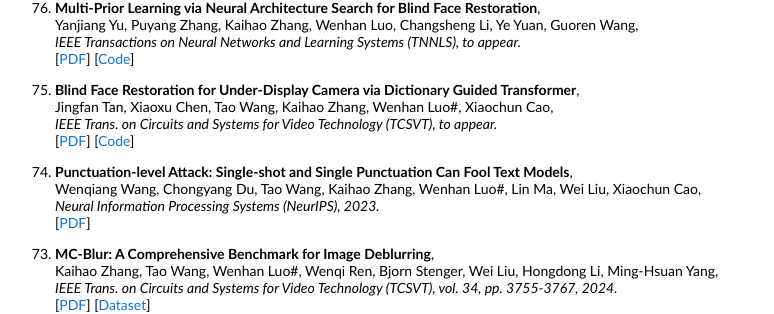
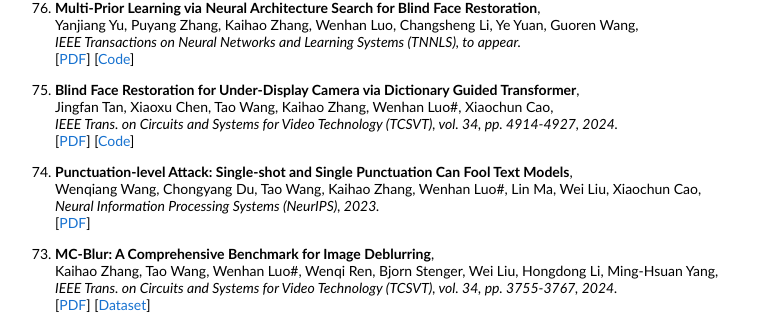
Before and after one commit to whluo/whluo.github.io, a Jekyll site: the page assets/publication.html, which Jekyll copies as it is, in a window 1280 px wide and 900 px high, scrolled down 689 px. Shown: the part 145-459 px from the top of the window, without its empty margins (225-999 px from the left). Built offline with Jekyll 4.4.1, drawn with Linux system fonts in a browser that asks for light colours.

Commit message:
update pubs

```diff
--- a/assets/publication.html
+++ b/assets/publication.html
@@ -157,7 +157,7 @@
               <li>
                 <papertitle>Blind Face Restoration for Under-Display Camera via Dictionary Guided Transformer</papertitle>,
                 <br>Jingfan Tan, Xiaoxu Chen, Tao Wang, Kaihao Zhang, Wenhan Luo#, Xiaochun Cao,<br>
-                <i>IEEE Trans. on Circuits and Systems for Video Technology (TCSVT), to appear.</i>
+                <i>IEEE Trans. on Circuits and Systems for Video Technology (TCSVT), vol. 34, pp. 4914-4927, 2024.</i>
                 <br>
                 [<a href="https://arxiv.org/abs/2308.10196" target="_blank">PDF</a>]
                 [<a href="" target="_blank">Code</a>]
```
